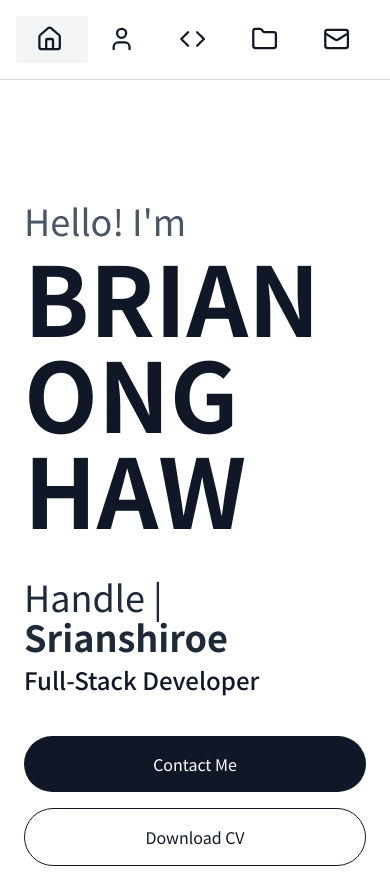
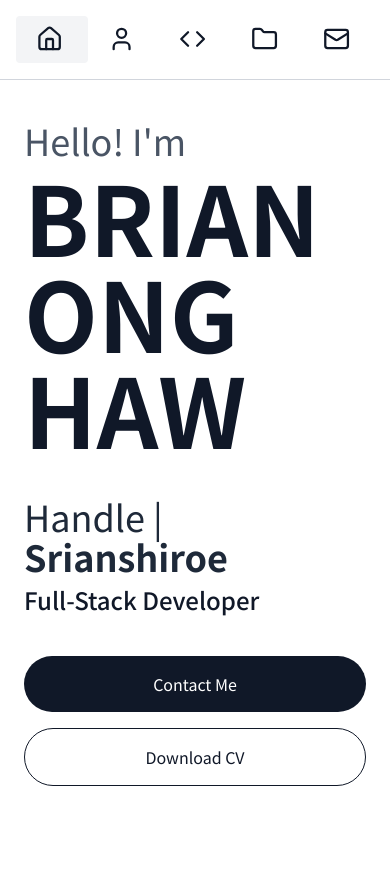
Before and after one commit to BrianShiroe/portfolio, a Next.js app: page /en/home in a window 390 px wide. After the commit the page ends 844 px from the top, so only its background shows below. Built offline with nearby package versions, Linux system fonts and the light colour scheme.

Commit message:
[fix] layout

```diff
--- a/app/[locale]/(public)/home/page.tsx
+++ b/app/[locale]/(public)/home/page.tsx
@@ -7,7 +7,7 @@ export default function HomePage() {
   const { locale } = useLocale();
 
   return (
-    <div className="flex flex-col items-center justify-center lg:pt-20">
+    <div className="flex flex-col items-center justify-center lg:pt-20 ">
       <p className="self-start text-4xl text-gray-600 mb-2">Hello! I&apos;m</p>
       <h1 className="text-8xl font-bold text-gray-900 mb-2">BRIAN ONG HAW</h1>
 
--- a/app/[locale]/layout.tsx
+++ b/app/[locale]/layout.tsx
@@ -26,7 +26,7 @@ export default async function RootLayout({
       <body className="antialiased flex flex-col lg:flex-row min-h-screen font-sans">
         <Navbar />
         <main className="flex-1 flex justify-center">
-          <div className="max-w-[1200] min-w-[320px] p-6 pt-50 lg:pt-20">
+          <div className="max-w-[1200] min-w-[320px] p-6 pt-30 lg:pt-20">
             {children}
           </div>
         </main>
```
